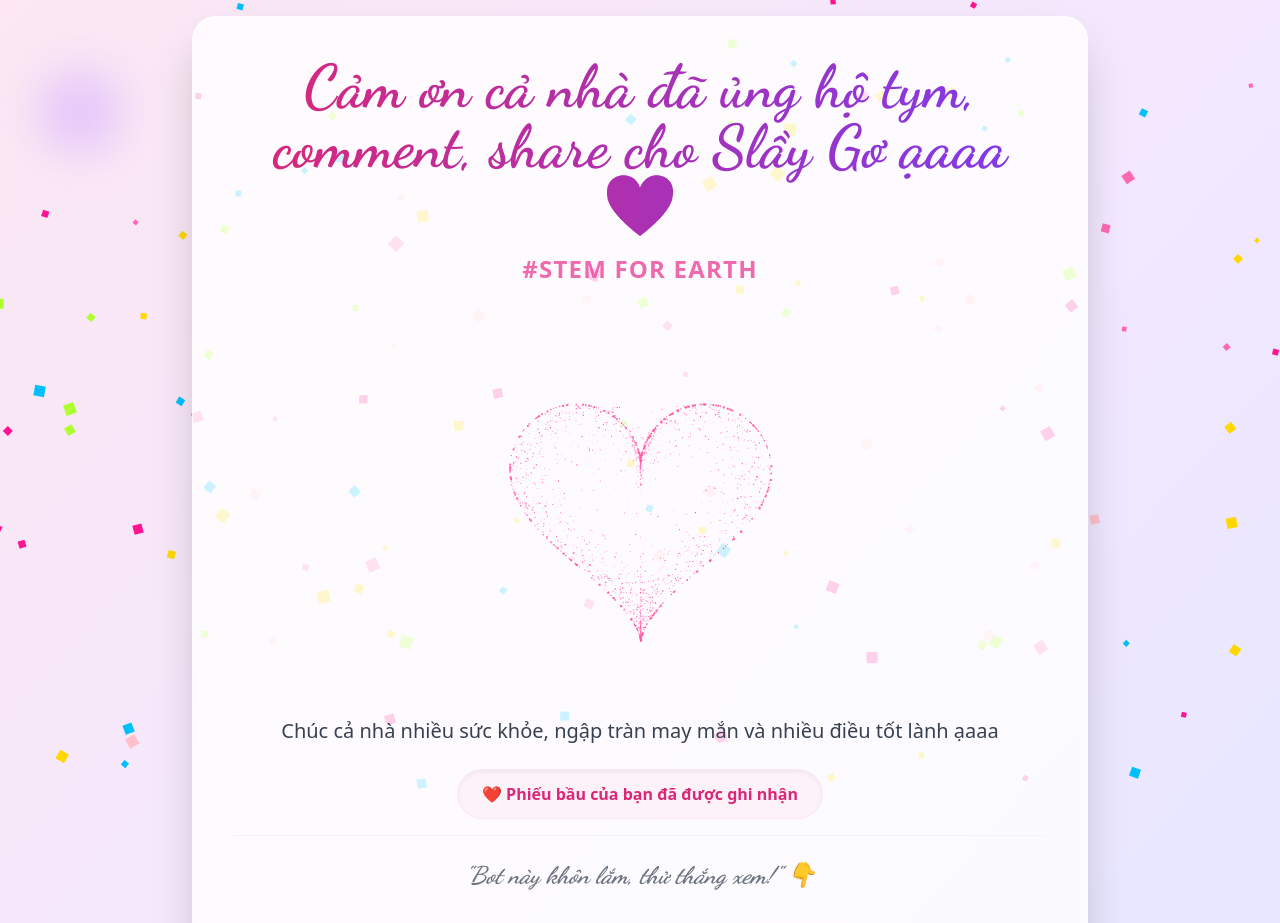
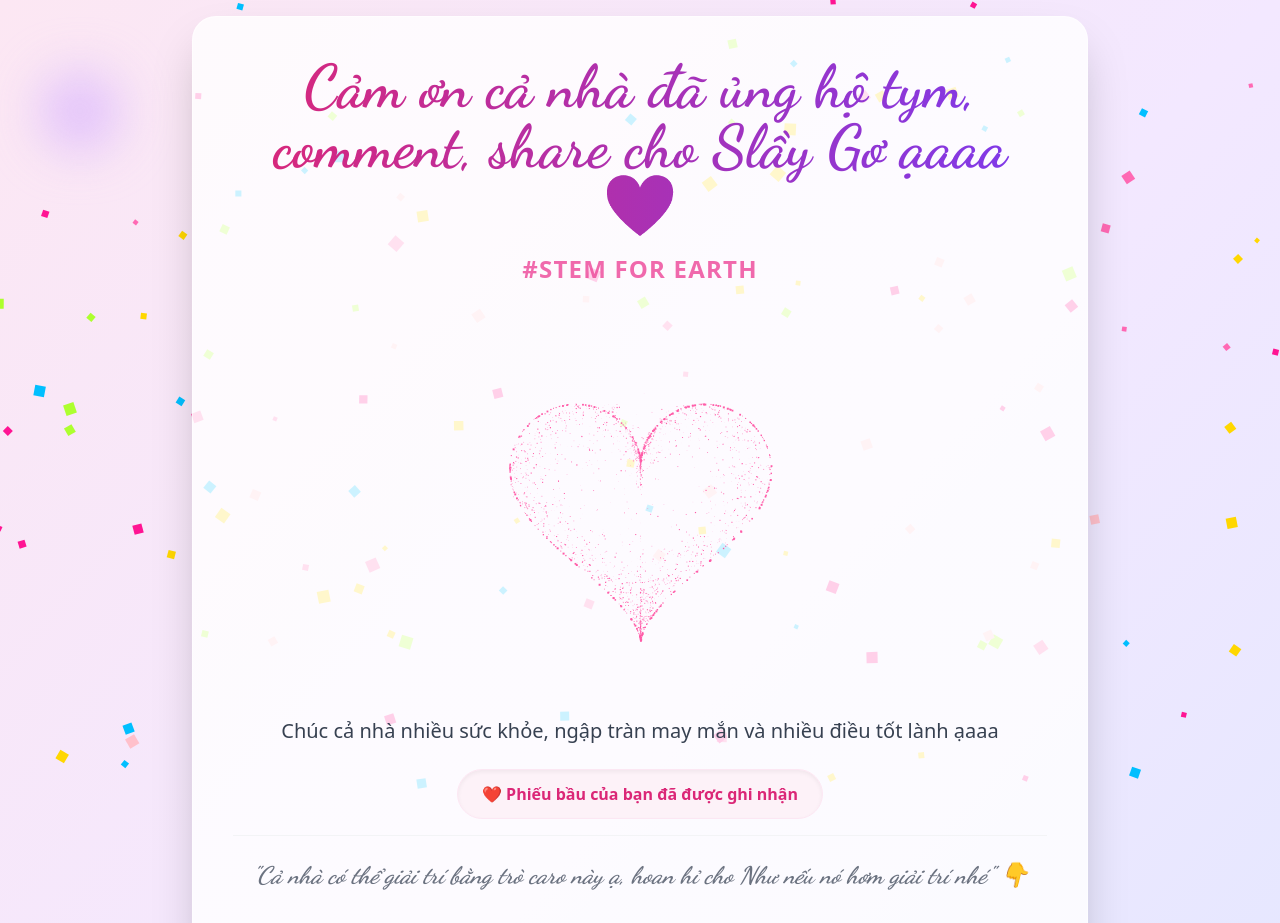
Before and after one commit to NanNan74/Nan74, a React (Vite) app: page / in a window 1280 px wide. Shown: the top 923 px of the page. Built offline with nearby package versions, Linux system fonts and the light colour scheme.

Commit message:
Update App.tsx

```diff
--- a/App.tsx
+++ b/App.tsx
@@ -261,7 +261,7 @@ function App() {
              {/* Khu vực Trò chơi */}
              <div className="mt-8 pt-6 border-t border-gray-100 flex flex-col items-center">
                <p className="text-gray-500 italic font-script text-xl md:text-2xl mb-2">
-                 "Bot này khôn lắm, thử thắng xem!" 👇
+                 "Cả nhà có thể giải trí bằng trò caro này ạ, hoan hỉ cho Như nếu nó hơm giải trí nhé" 👇
                </p>
 
                {/* Component Game Smart */}
```
